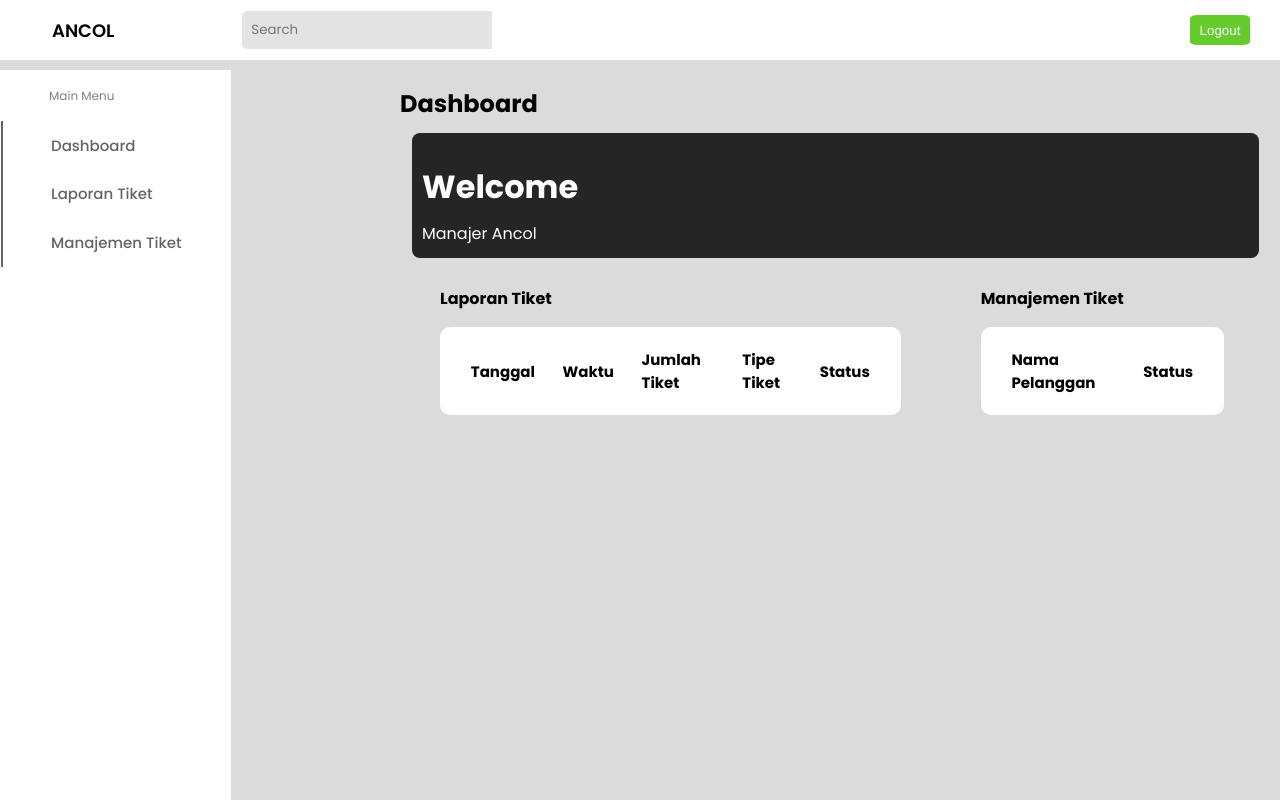
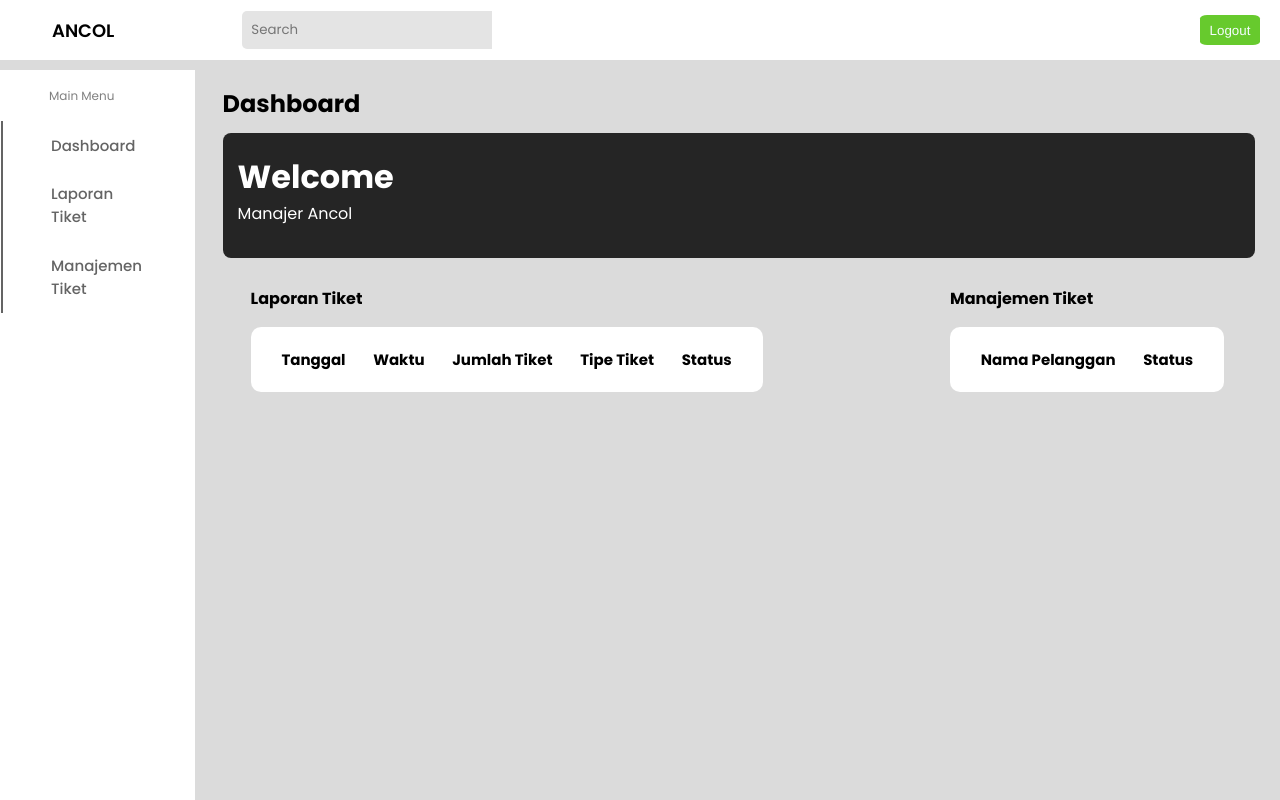
Before and after one commit to sihotang-yonathan1/Projek_Web, a PHP site: page /manajer_dashboard.php in a window 1280 px wide. Run offline with PHP 8.4, Linux system fonts and the light colour scheme; a user stored in the database is signed in; data that the repository does not hold is empty.

Commit message:
Update style.css

```diff
--- a/manajer/style.css
+++ b/manajer/style.css
@@ -75,11 +75,12 @@
 .side_navbar {
   padding: 1px;
   display: flex;
+
   flex-direction: column;
 }
 .side_navbar span {
   color: gray;
-  margin: 1rem 3rem;
+  padding: 1rem 3rem;
   font-size: 12px;
 }
 .side_navbar a {
@@ -98,8 +99,11 @@
 
 /* Main Body Section */
 .main-body {
-  width: 70%;
+  width: 100%;
   padding: 1rem;
+}
+h2 {
+  margin-left: 12px;
 }
 .promo_card {
   width: 98%;
@@ -109,14 +113,14 @@
   border-radius: 8px;
   height: 120px;
   background: rgb(37, 37, 37);
-  margin-left: 20px;
   padding: 20px 0;
 }
+
 .promo_card h1,
-.promo_card span,
-button {
-  margin: 10px;
+.promo_card span {
+  margin-left: 15px;
 }
+
 .promo_card button {
   display: block;
   padding: 6px 12px;
```
